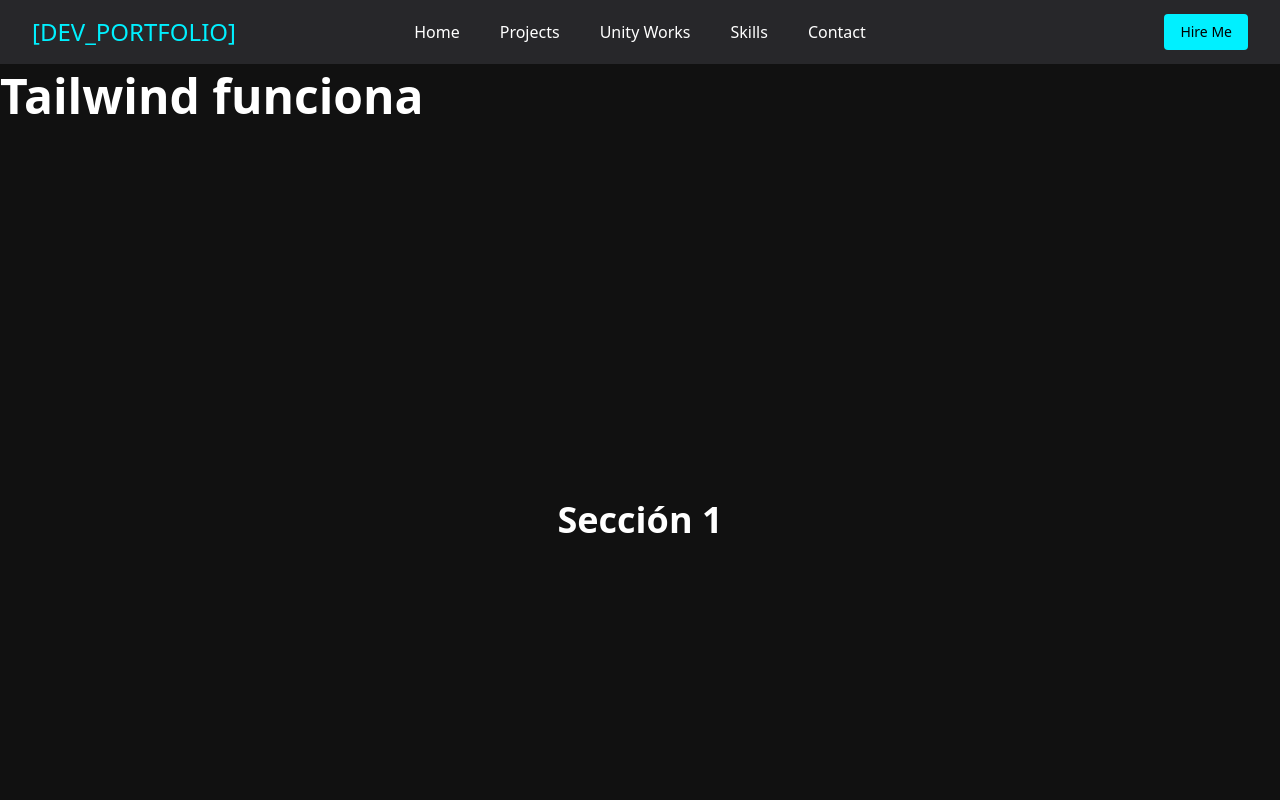
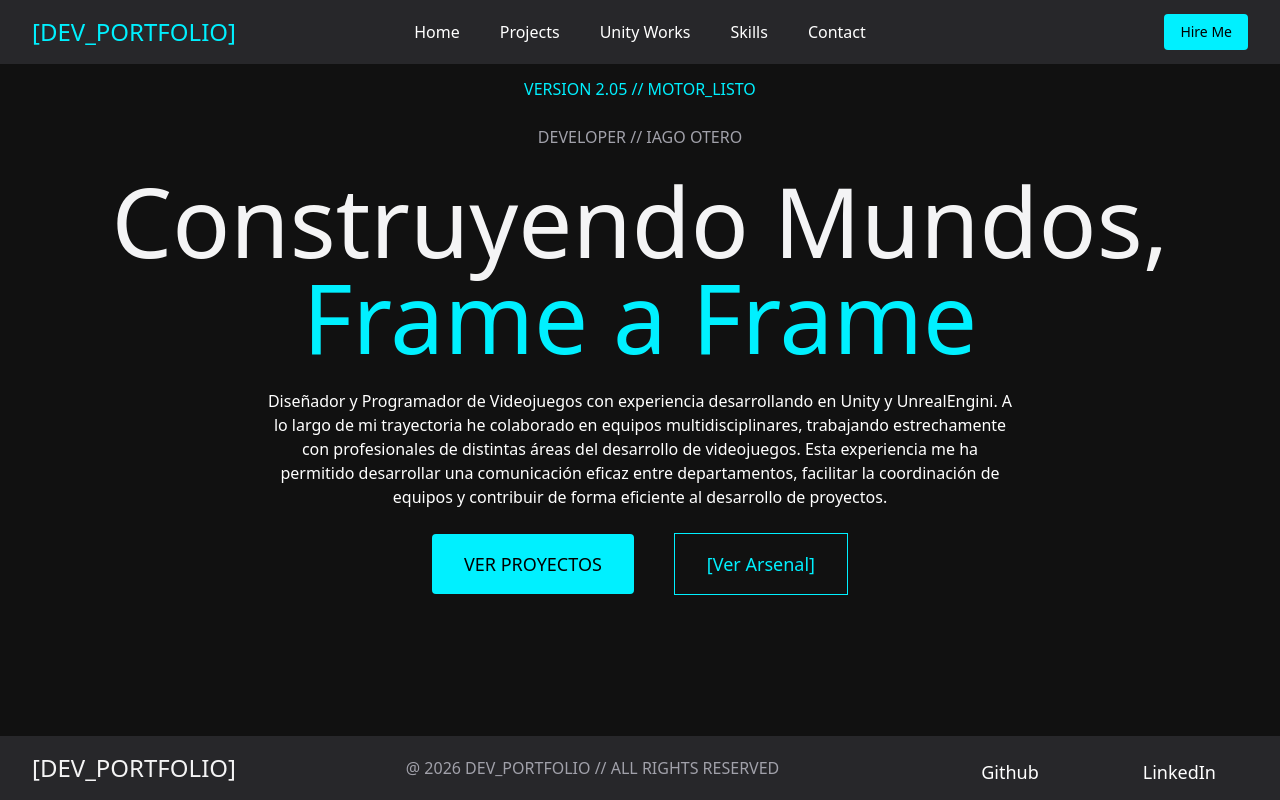
Before and after one commit to MrSirooo/Portfolio, a Nuxt app: page / in a window 1280 px wide. Shown: the top 800 px of the page. Built offline with nearby package versions, Linux system fonts and the light colour scheme.

Commit message:
feat(hero): implement hero section

```diff
--- a/app/pages/homeBorrar.vue
+++ /dev/null
@@ -1,8 +0,0 @@
-<template>
-  <h1>Home</h1>
-</template>
-
-<script setup lang="ts">
-  // const route = useRoute()
-  // console.log(route.path)
-</script>
--- a/app/pages/index.vue
+++ b/app/pages/index.vue
@@ -1,10 +1,29 @@
 <template>
-  <h1 class="text-5xl font-bold text-white mt-[0.5rem]">Tailwind funciona</h1>
   <section
-    v-for="n in 3"
-    :key="n"
-    class="flex h-screen items-center justify-center border-b border-gray-700"
+    aria-label="Home"
+    class="flex flex-col items-center justify-center min-h-[calc(100vh-16rem)] gap-6"
   >
-    <h2 class="text-4xl font-bold">Sección {{ n }}</h2>
+    <span class="text-primary">VERSION 2.05 // MOTOR_LISTO</span>
+
+    <span class="text-[var(--color-text-muted)]">DEVELOPER // IAGO OTERO</span>
+
+    <h1 class="flex flex-col items-center w-full text-8xl text-center">
+      <span class="text-[var(--color-text)]">Construyendo Mundos,</span>
+
+      <span class="text-primary">Frame a Frame</span>
+    </h1>
+
+    <p class="mx-auto max-w-[750px] text-center">
+      Diseñador y Programador de Videojuegos con experiencia desarrollando en Unity y UnrealEngini.
+      A lo largo de mi trayectoria he colaborado en equipos multidisciplinares, trabajando
+      estrechamente con profesionales de distintas áreas del desarrollo de videojuegos. Esta
+      experiencia me ha permitido desarrollar una comunicación eficaz entre departamentos, facilitar
+      la coordinación de equipos y contribuir de forma eficiente al desarrollo de proyectos.
+    </p>
+
+    <div class="flex items-center gap-10">
+      <AppButton variant="primary" to="/projects" size="lg">VER PROYECTOS</AppButton>
+      <AppButton variant="secondary" to="/skills" size="lg">[Ver Arsenal]</AppButton>
+    </div>
   </section>
 </template>
--- /dev/null
+++ b/app/pages/test.vue
@@ -0,0 +1,32 @@
+<template>
+  <h1 class="text-5xl font-bold text-white mt-[0.5rem]">Tailwind funciona</h1>
+  <!-- <section
+    v-for="n in 3"
+    :key="n"
+    class="flex h-screen items-center justify-center border-b border-gray-700"
+  >
+    <h2 class="text-4xl font-bold">Sección {{ n }}</h2>
+  </section> -->
+  <section class="flex flex-col">
+    <AppButton variant="primary" size="lg" to="/">dsna</AppButton>
+    <AppButton variant="primary" size="md" to="/">dsna</AppButton>
+    <AppButton variant="primary" size="sm" to="/">dsna</AppButton>
+    <AppButton
+      variant="secondary"
+      size="lg"
+      href="https://es.linkedin.com/in/iago-otero-marcos-4ba3a5404"
+      >link</AppButton
+    >
+    <AppButton
+      variant="link"
+      size="lg"
+      href="https://es.linkedin.com/in/iago-otero-marcos-4ba3a5404"
+      >link</AppButton
+    >
+  </section>
+</template>
+
+<script setup lang="ts">
+  // const route = useRoute()
+  // console.log(route.path)
+</script>
```
